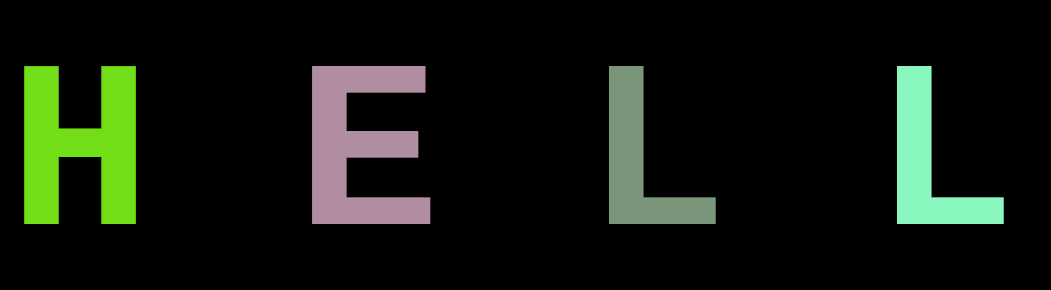
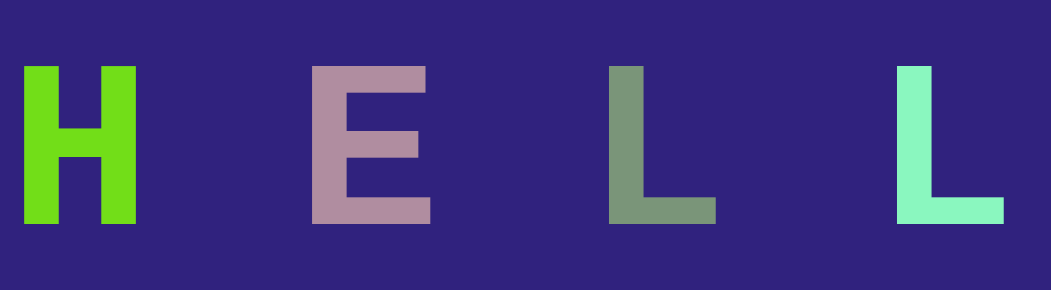
Before and after one commit to IrynaSiddiqui/Me, a plain HTML site: page index.html in a window 1280 px wide. Shown: the part 112-402 px from the top of the page, without its empty margins (0-1051 px from the left). Drawn offline with Linux system fonts and the light colour scheme.

Commit message:
change bg color

```diff
--- a/app.css
+++ b/app.css
@@ -3,7 +3,7 @@ body {
     justify-content: center;
     align-items: center;
     height: 100vh;
-    background-color: black;
+    background-color: rgb(48, 34, 126);
 }
 
 h1 {
```
